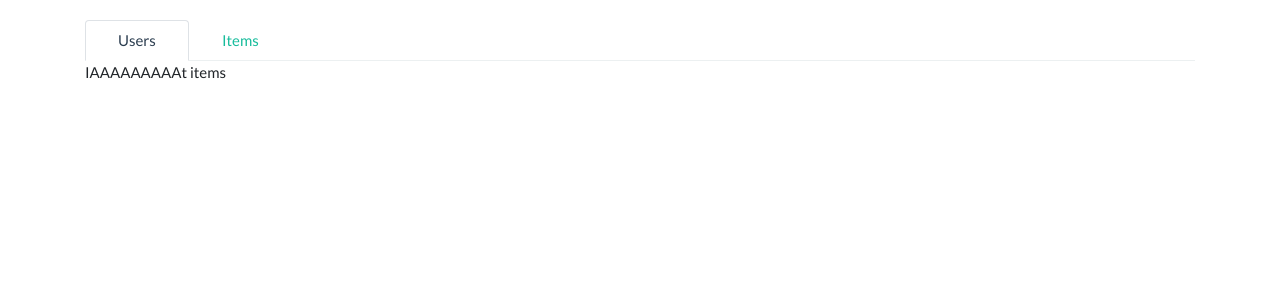
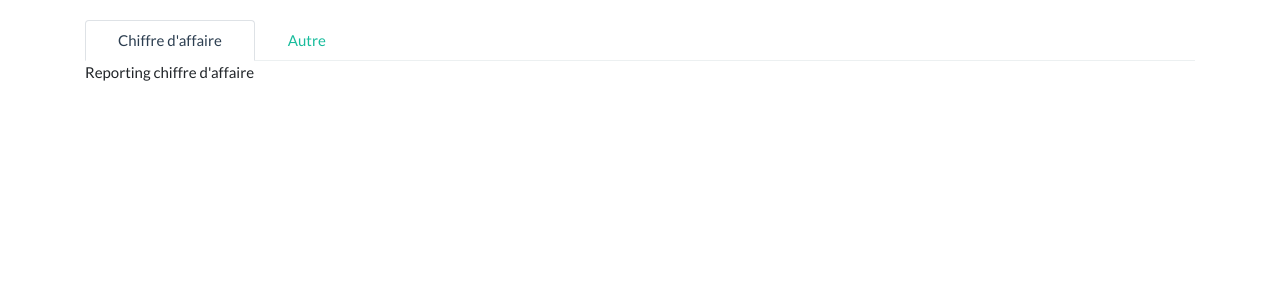
Before and after one commit to wakuu/ReportingAngular, an Angular app: page / in a window 1280 px wide. Shown: the top 300 px of the page. Built offline with nearby package versions, Linux system fonts and the light colour scheme.

Commit message:
Version initiale

```diff
--- a/package.json
+++ b/package.json
@@ -21,7 +21,10 @@
     "@angular/platform-browser": "^5.0.0",
     "@angular/platform-browser-dynamic": "^5.0.0",
     "@angular/router": "^5.0.0",
+    "bootstrap": "4.0.0-alpha.5",
     "core-js": "^2.4.1",
+    "font-awesome": "^4.7.0",
+    "jquery": "^3.2.1",
     "rxjs": "^5.5.2",
     "zone.js": "^0.8.14"
   },
--- a/src/app/components/reporting/reporting.component.html
+++ b/src/app/components/reporting/reporting.component.html
@@ -1,16 +1,16 @@
 <ul class="nav nav-tabs">
   <li class="nav-item">
-    <a class="nav-link active" data-toggle="tab" href="#users">Users</a>
+    <a class="nav-link active" data-toggle="tab" href="#rep-ca">Chiffre d'affaire</a>
   </li>
   <li class="nav-item">
-    <a class="nav-link" data-toggle="tab" href="#items">Items</a>
+    <a class="nav-link" data-toggle="tab" href="#rep-autre">Autre</a>
   </li>
 </ul>
 <div id="myTabContent" class="tab-content">
-  <div class="tab-pane fade show active" id="users">
-    <p>IAAAAAAAAAt items</p>
+  <div class="tab-pane fade show active" id="rep-ca">
+    <p>Reporting chiffre d'affaire</p>
   </div>
-  <div class="tab-pane fade" id="items">
-    <p>Il faut créer le component items</p>
+  <div class="tab-pane fade" id="rep-autre">
+    <p>Autre reporting</p>
   </div>
 </div>
```
